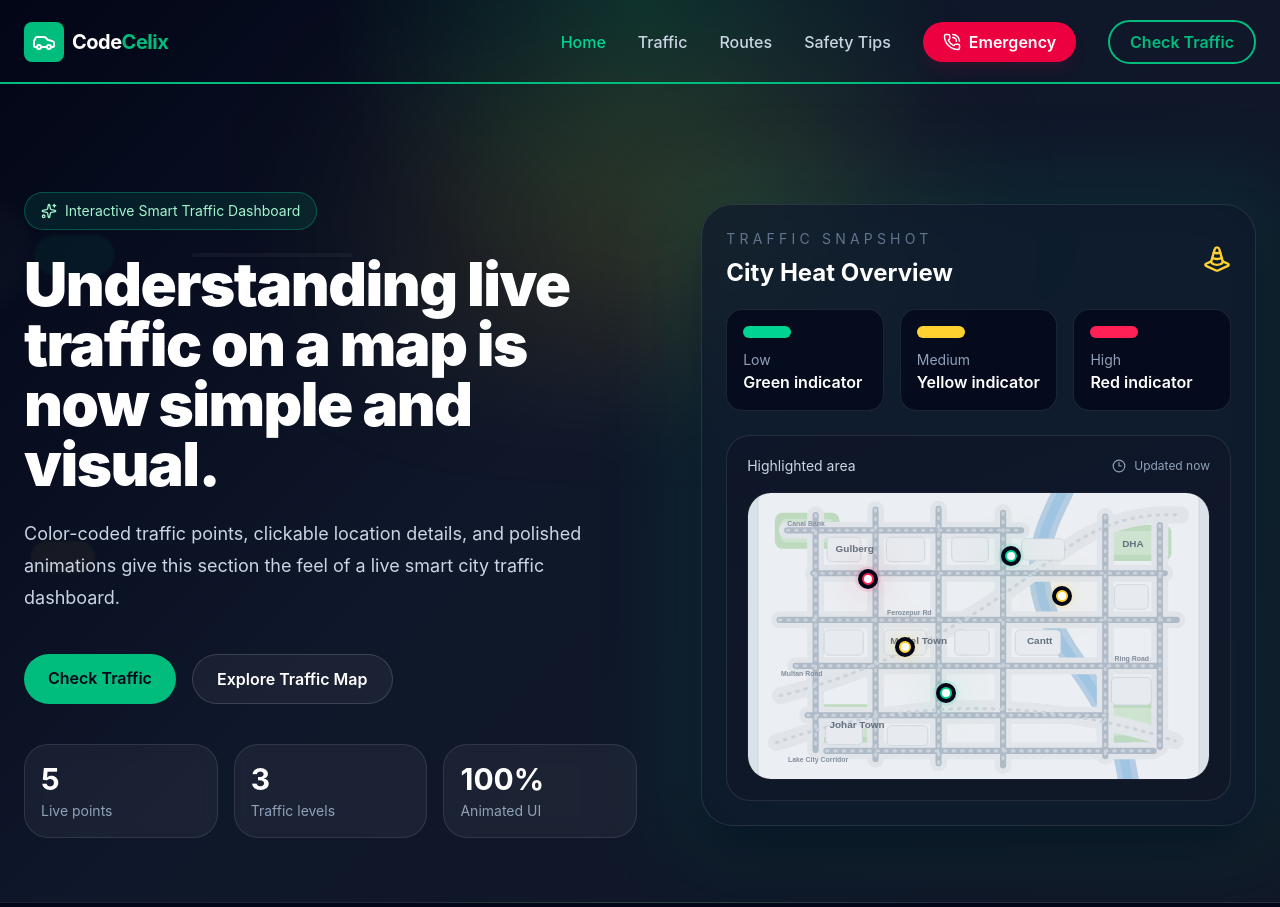
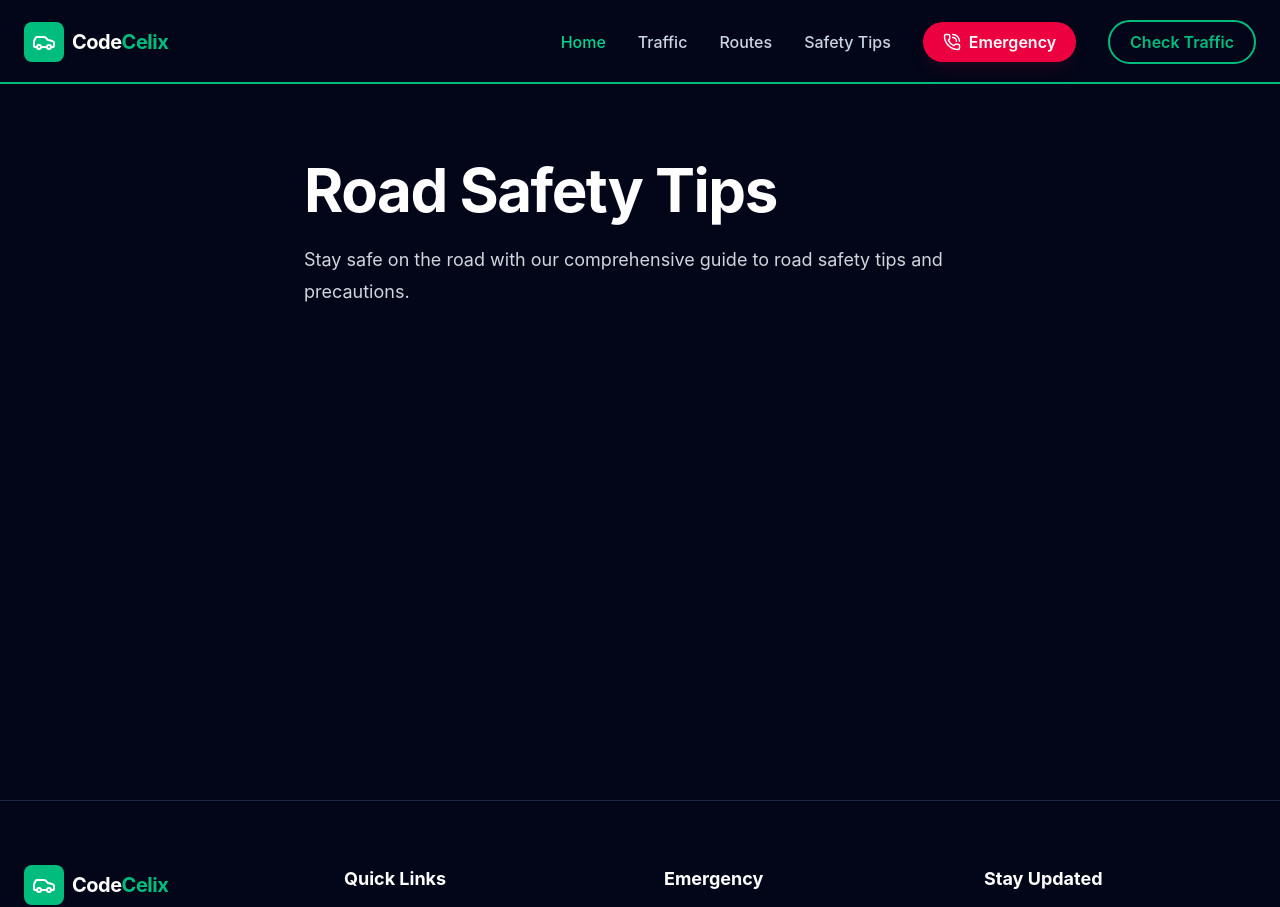
Before and after one commit to Asadwasee/smart-traffic-road-safety, a React (Vite) app: page / in a window 1280 px wide. Shown: the top 907 px of the page. Built offline with nearby package versions, Linux system fonts and the light colour scheme.

Commit message:
Fixed footer issue

```diff
--- a/src/App.jsx
+++ b/src/App.jsx
@@ -4,14 +4,23 @@ import Footer from './components/Footer'
 import TrafficMapSection from './components/TrafficMapSection'
 import RoadSafetyPage from './pages/RoadSafetyPage'
 
+
 function HomePage() {
   return (
     <div className="min-h-screen bg-slate-950 text-white">
-      <Navbar />
       <main>
-        <TrafficMapSection />
+        <div className="mx-auto max-w-7xl px-6 pt-40 pb-24 sm:pb-32 lg:px-8">
+          <div className="mx-auto max-w-2xl">
+            <h1 className="text-4xl font-bold tracking-tight text-white sm:text-6xl">
+              Road Safety Tips
+            </h1>
+            <p className="mt-6 text-lg leading-8 text-gray-300">
+              Stay safe on the road with our comprehensive guide to road safety
+              tips and precautions.
+            </p>
+          </div>
+        </div>
       </main>
-      <Footer />
     </div>
   )
 }
@@ -19,10 +28,15 @@ function HomePage() {
 function App() {
   return (
     <BrowserRouter>
+      <Navbar />
+
       <Routes>
         <Route path="/" element={<HomePage />} />
+        <Route path="/traffic" element={<TrafficMapSection />} />
         <Route path="/road-safety" element={<RoadSafetyPage />} />
       </Routes>
+
+      <Footer />
     </BrowserRouter>
   )
 }
--- a/src/components/Footer.jsx
+++ b/src/components/Footer.jsx
@@ -3,7 +3,7 @@ import { FaFacebookF, FaTwitter, FaInstagram } from 'react-icons/fa';
 import { MdEmail } from 'react-icons/md';
 import { FaPhoneAlt } from 'react-icons/fa';
 import { FaShieldAlt } from 'react-icons/fa';
-import { FaBolt } from 'react-icons/fa';
+import { Car } from 'lucide-react';
 
 const Footer = () => {
 
@@ -35,8 +35,12 @@ const Footer = () => {
         {/* About */}
         <motion.div variants={itemVariants} className="space-y-4">
           <div className="flex items-center gap-2">
-            <FaBolt className="text-amber-500" size={24} />
-            <span className="text-2xl font-bold text-white">SmartWay</span>
+            <div className="bg-emerald-500 p-2 rounded-lg">
+            <Car className="text-white" size={24} />
+            </div>
+             <span className="text-xl font-bold text-white tracking-tight">
+              Code<span className="text-emerald-500">Celix</span>
+            </span>
           </div>
 
           <p className="text-slate-400 text-sm">
--- a/src/components/Navbar.jsx
+++ b/src/components/Navbar.jsx
@@ -28,7 +28,7 @@ const Navbar = () => {
     {
       name: 'Traffic',
       icon: <MapPin size={18} />,
-      href: '/#traffic',
+      href: '/traffic',
       isRoute: false
     },
     {
```
Also changed, not shown: 1 other file (tests, documents, lock files or other folders).
